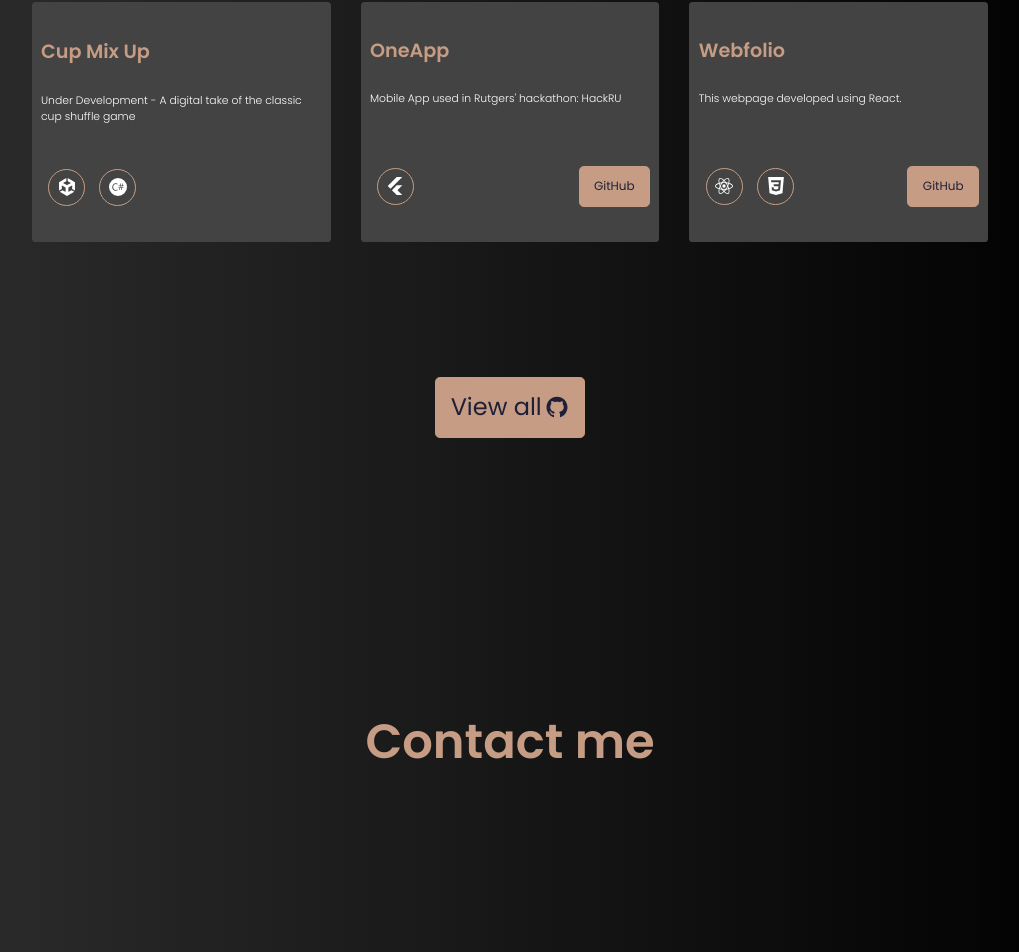
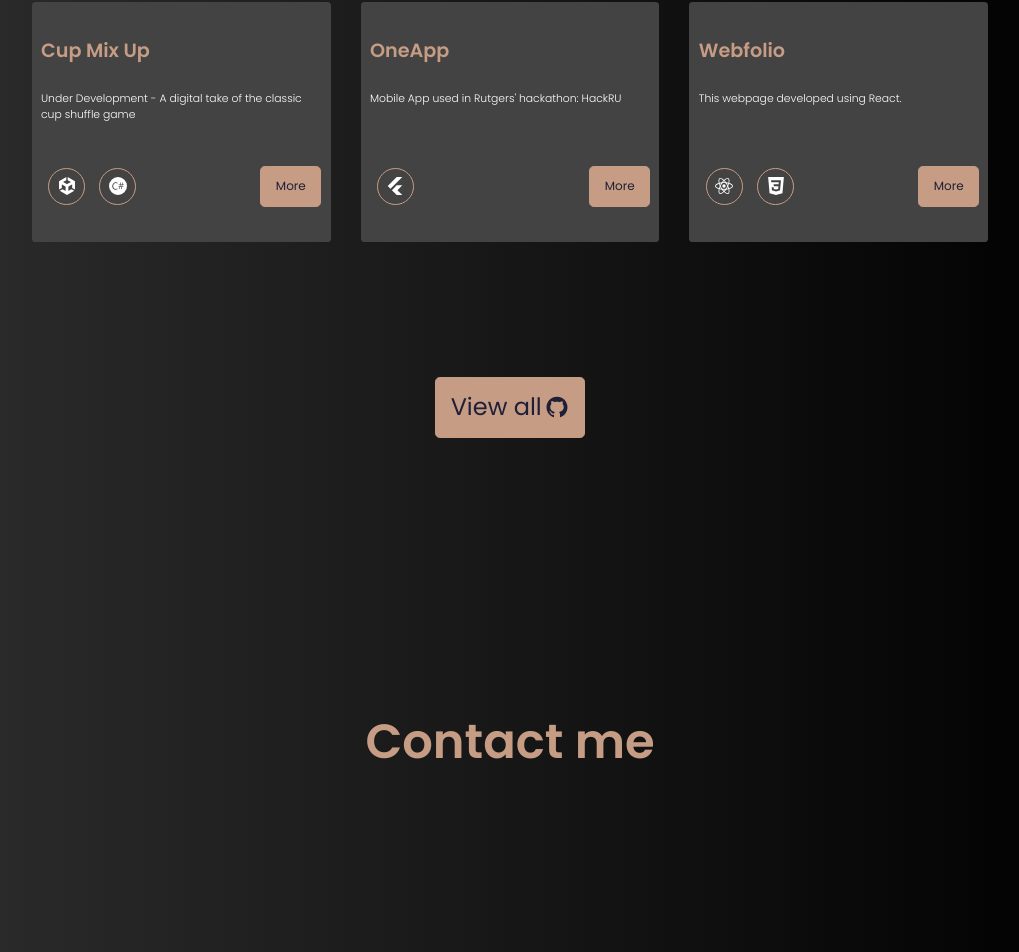
Before and after one commit to man1han/man1han.github.io, a React (Create React App) app: page / in a window 1280 px wide. Shown: the part 2524-3476 px from the top of the page, without its empty margins (172-1191 px from the left). Built offline with nearby package versions, Linux system fonts and the light colour scheme.

Commit message:
game-demo

```diff
--- a/src/components/projects/Projects.jsx
+++ b/src/components/projects/Projects.jsx
@@ -14,7 +14,7 @@ const Projects = () => {
       stack: [<SiUnity />, <SiCsharp />],
       platform: 'Web, Mobile',
       desc: "Under Development - A digital take of the classic cup shuffle game",
-      ghLink: '',
+      ghLink: 'https://man1han.github.io/cmu',
     },
     {
       id: 2,
@@ -49,7 +49,7 @@ const Projects = () => {
                   </div>
                 ))}
               </div>
-              { item.ghLink === "" ? "" :<a href={item.ghLink} className='btn btn-primary' target="_blank" rel='noreferrer'>GitHub</a>}
+              { item.ghLink === "" ? "" :<a href={item.ghLink} className='btn btn-primary' target="_blank" rel='noreferrer'>More</a>}
 
             </div>
           </article>
```
